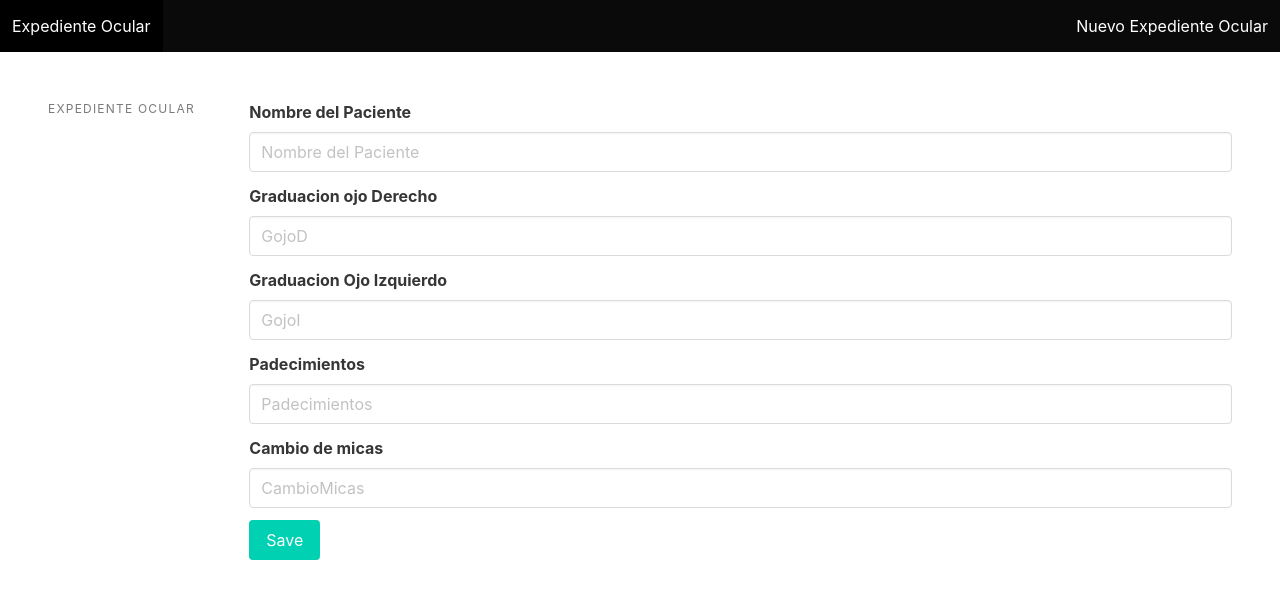
After one commit to JAYMO6IM9/MedicDataProject, a Django app: page /expedienteo/ in a window 1280 px wide. The commit adds this page. Shown: the top 607 px of the page. Run offline with Django 4.2, Linux system fonts and the light colour scheme.

Commit message:
Add files via upload

```diff
--- a/MedicDataProject/account/models.py
+++ b/MedicDataProject/account/models.py
@@ -40,7 +40,7 @@ class ExpedienteO(models.Model):
 
 class ExpedienteD(models.Model):
     nombreD = models.CharField(max_length=255, verbose_name='Nombre del paciente')
-    NDiente = models.CharField(max_length=255, verbose_name='Nombre del paciente')
+    NDiente = models.CharField(max_length=255, verbose_name='Nombre del diente')
     Descripcion= models.CharField(max_length=255, verbose_name="Descripcion")
     fechaD=models.DateTimeField(auto_now_add=True)
     fecha_actD=models.DateField(auto_now=True)
--- /dev/null
+++ b/MedicDataProject/account/templates/account/expedienteo.html
@@ -0,0 +1,103 @@
+<!DOCTYPE html>
+<html>
+    <head>
+       <meta charset="utf-8">
+       <meta name="viewport" content="width-device-width", initial-scale="1">
+       <title>Expediente Ocular</title>
+       <link rel="stylesheet" href="https://cdn.jsdelivr.net/npm/bulma@0.9.0/css/bulma.min.css">
+    </head>
+    <body>
+        <nav class="navbar is-black">
+            <div class="navbar-brand">
+                <a href="{& url 'expedienteo' %}" class="navbar-item">Expediente Ocular</a>
+            </div>
+
+            <div class="navbar-menu">
+                <div class="navbar-end">
+                    <a href="{% url 'expedienteo' %}?expoid=0" class="navbar-item">Nuevo Expediente Ocular</a>
+                </div>
+            </div>
+        </nav>
+
+        <section class="section">
+            <div class="columns">
+                <div class="column is-2">
+                    <aside class="menu">
+                        <p class="menu-label">Expediente Ocular</p>
+
+                        <ul class="menu-list">
+                            {% for expo in expedienteso %}
+                                <li>
+                                    <a href="{% url 'expedienteo' %}?expoid={{ expo.id }}">{{ expo.nombreO }}</a>
+                                </li>
+                            {% endfor %}
+                        </ul>
+                    </aside>
+                </div>
+
+                <div class="column is-10">
+                    <form method="post" action="{% url 'expedienteo' %}">
+                        {% csrf_token %}
+
+                        <input type="hidden" name="expoid" value="{{ expoid }}">
+
+                        <div class="field">
+                            <label class="label">Nombre del Paciente
+                                {% if expedienteo %}
+                                    <span class="has-text-grey-light">
+                                        Created at: {{ expedienteo.fechaO|date:"m/d Y" }} / Modified at: {{ expedienteo.fecha_actO|date:"m/d Y" }}
+                                    </span>
+                                {% endif %}
+                            </label>
+
+                            <div class="control">
+                                <input type="text" class="input" name="nombreO" placeholder="Nombre del Paciente"{% if expedienteo %} value="{{ expedienteo.nombreO }}"{% endif %}>
+                            </div>
+                        </div>
+
+                        <div class="field">
+                            <label class="label">Graduacion ojo Derecho</label>
+                            <div class="control">
+                                <input type="text" class="input" name="gojoD" placeholder="GojoD"{% if expedienteo %} value="{{ expedienteo.gojoD }}"{% endif %}>
+                            </div>
+                        </div>
+
+                        <div class="field">
+                            <label class="label">Graduacion Ojo Izquierdo</label>
+                            <div class="control">
+                                <input type="text" class="input" name="gojoI" placeholder="GojoI"{% if expedienteo %} value="{{ expedienteo.gojoI }}"{% endif %}>
+                            </div>
+                        </div>
+
+                        <div class="field">
+                            <label class="label">Padecimientos</label>
+                            <div class="control">
+                                <input type="text" class="input" name="padecimientos" placeholder="Padecimientos"{% if expedienteo %} value="{{ expedienteo.padecimientos }}"{% endif %}>
+                            </div>
+                        </div>
+
+                        <div class="field">
+                            <label class="label">Cambio de micas</label>
+                            <div class="control">
+                                <input type="text" class="input" name="cambioMicas" placeholder="CambioMicas"{% if expedienteo %} value="{{ expedienteo.cambioMicas }}"{% endif %}>
+                            </div>
+                        </div>
+
+                        <div class="field is-grouped">
+                            <div class="control">
+                                <button class="button is-primary" action="">Save</button>
+                            </div>
+                            {% if expedienteo %}
+                                <div class="control">
+                                    <a href="{% url 'delete_expedienteo' expedienteo.id %}" class="button is-danger">Delete</a>
+                                </div>
+                            {% endif %}
+                        </div>
+                    </form>
+
+                </div>
+
+            </div>
+        </section>
+    </body>
+</html>
--- a/MedicDataProject/account/templates/account/index.html
+++ b/MedicDataProject/account/templates/account/index.html
@@ -15,7 +15,7 @@
   </head>
   <body>
     <header>
-      <img class="logo" src="static/Carita.png" alt="logo" />
+      <a href="http://omaya.gerdoc.com/"><img class="logo" src="static/Carita.png" alt="logo" /></a>
       <nav>
         <ul class="nav_links">
           <li><a href="#">About MedicData</a></li>
--- a/MedicDataProject/account/templates/account/login.html
+++ b/MedicDataProject/account/templates/account/login.html
@@ -1,7 +1,13 @@
+{% load static %}
 <!DOCTYPE html>
 <html>
 
 <head>
+	<link
+      rel="shortcut icon"
+      href="{% static 'IconoJAYMO.ico' %}"
+      type="image/x-icon"
+    />
 	<title>Login</title>
 	<link rel="stylesheet" href="https://stackpath.bootstrapcdn.com/bootstrap/4.1.3/css/bootstrap.min.css" integrity="sha384-MCw98/SFnGE8fJT3GXwEOngsV7Zt27NXFoaoApmYm81iuXoPkFOJwJ8ERdknLPMO" crossorigin="anonymous">
 	<script src="https://ajax.googleapis.com/ajax/libs/jquery/3.3.1/jquery.min.js"></script>
--- a/MedicDataProject/account/urls.py
+++ b/MedicDataProject/account/urls.py
@@ -10,5 +10,10 @@ urlpatterns = [
     path('doctor/', views.doctor, name='doctor'),
     path('logout/', views.logoutUser, name="logout"),
     path('expedienteg/', views.editorg, name="expedienteg"),
+    path('expedienteo/', views.editoro, name="expedienteo"),
+    path('expediented/', views.editord, name="expediented"),
     path('delete_expedienteg/<int:expgid>/', views.delete_expedienteg, name='delete_expedienteg'),
+    path('delete_expedienteo/<int:expoid>/', views.delete_expedienteo, name='delete_expedienteo'),
+    path('delete_expediented/<int:expdid>/', views.delete_expediented, name='delete_expediented'),
+
 ]
--- a/MedicDataProject/account/views.py
+++ b/MedicDataProject/account/views.py
@@ -102,8 +102,94 @@ def editorg(request):
     }
     return render(request, 'account/expedienteg.html', context)
 
+def editoro(request):
+
+    expoid = int(request.GET.get('expoid', 0))
+    expedienteso = ExpedienteO.objects.all()
+
+    if request.method == 'POST':
+        expoid = int(request.POST.get('expoid', 0))
+        nombreO = request.POST.get('nombreO')
+        gojoD = request.POST.get('gojoD')
+        gojoI = request.POST.get('gojoI')
+        padecimientos = request.POST.get('padecimientos')
+        cambioMicas = request.POST.get('cambioMicas')
+
+        if expoid > 0:
+            expedienteo = ExpedienteO.objects.get(pk=expoid)
+            expedienteo.nombreO = nombreO
+            expedienteo.gojoD = gojoD
+            expedienteo.gojoI = gojoI
+            expedienteo.padecimientos = padecimientos
+            expedienteo.cambioMicas = cambioMicas
+            expedienteo.save()
+
+            return redirect('/?expoid=%i' % expoid)
+        else:
+            expedienteo = ExpedienteO.objects.create(nombreO=nombreO, gojoD = gojoD, gojoI = gojoI, padecimientos = padecimientos, cambioMicas = cambioMicas)
+
+            return redirect('/?expoid=%i' % expedienteo.id)
+
+    if expoid > 0:
+        expedienteo = ExpedienteO.objects.get(pk=expoid)
+    else:
+        expedienteo = ''
+
+    context = {
+        'expoid': expoid,
+        'expedienteso' : expedienteso,
+        'expedienteo' : expedienteo,
+    }
+    return render(request, 'account/expedienteo.html', context)
+
+def editord(request):
+    expdid = int(request.GET.get('expdid', 0))
+    expedientesd = ExpedienteD.objects.all()
+
+    if request.method == 'POST':
+        expdid = int(request.POST.get('expdid', 0))
+        nombreD = request.POST.get('nombreD')
+        NDiente = request.POST.get('NDiente')
+        Descripcion = request.POST.get('Descripcion')
+
+        if expdid > 0:
+            expediented = ExpedienteD.objects.get(pk=expdid)
+            expediented.nombreD = nombreD
+            expediented.NDiente = NDiente
+            expediented.Descripcion = Descripcion
+            expediented.save()
+
+            return redirect('/?expdid=%i' % expdid)
+        else:
+            expediented = ExpedienteD.objects.create(nombreD=nombreD, NDiente = NDiente, Descripcion = Descripcion)
+
+            return redirect('/?expdid=%i' % expediented.id)
+
+    if expdid > 0:
+        expediented = ExpedienteD.objects.get(pk=expdid)
+    else:
+        expediented = ''
+
+    context = {
+        'expdid': expdid,
+        'expedientesd' : expedientesd,
+        'expediented' : expediented,
+    }
+    return render(request, 'account/expediented.html', context)
+
 def delete_expedienteg(request, expgid):
     expedienteg = ExpedienteG.objects.get(pk=expgid)
     expedienteg.delete()
 
     return redirect('/?expgid=0')
+
+def delete_expedienteo(request, expoid):
+    expedienteo = ExpedienteO.objects.get(pk=expoid)
+    expedienteo.delete()
+    return redirect('/?expoid=0')
+
+def delete_expediented(request, expdid):
+    expediented = ExpedienteD.objects.get(pk=expdid)
+    expediented.delete()
+
+    return redirect('/?expdid=0')
```
Also changed, not shown: MedicDataProject/account/templates/account/doctor.html (+11 -6 lines), MedicDataProject/account/templates/account/expediented.html (added, +89 -0 lines), MedicDataProject/account/templates/account/patient.html (+7 -6 lines), MedicDataProject/account/templates/account/register.html (line endings or trailing spaces), MedicDataProject/db.sqlite3.
